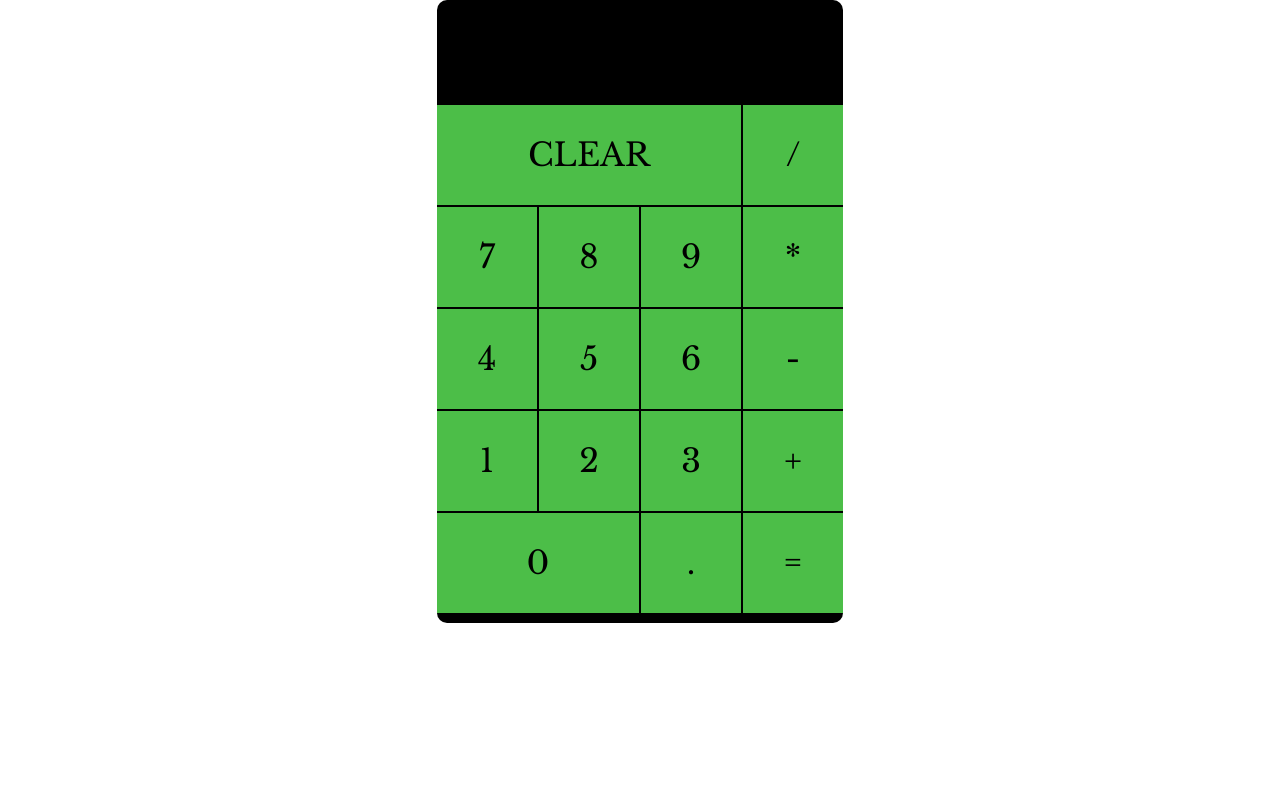
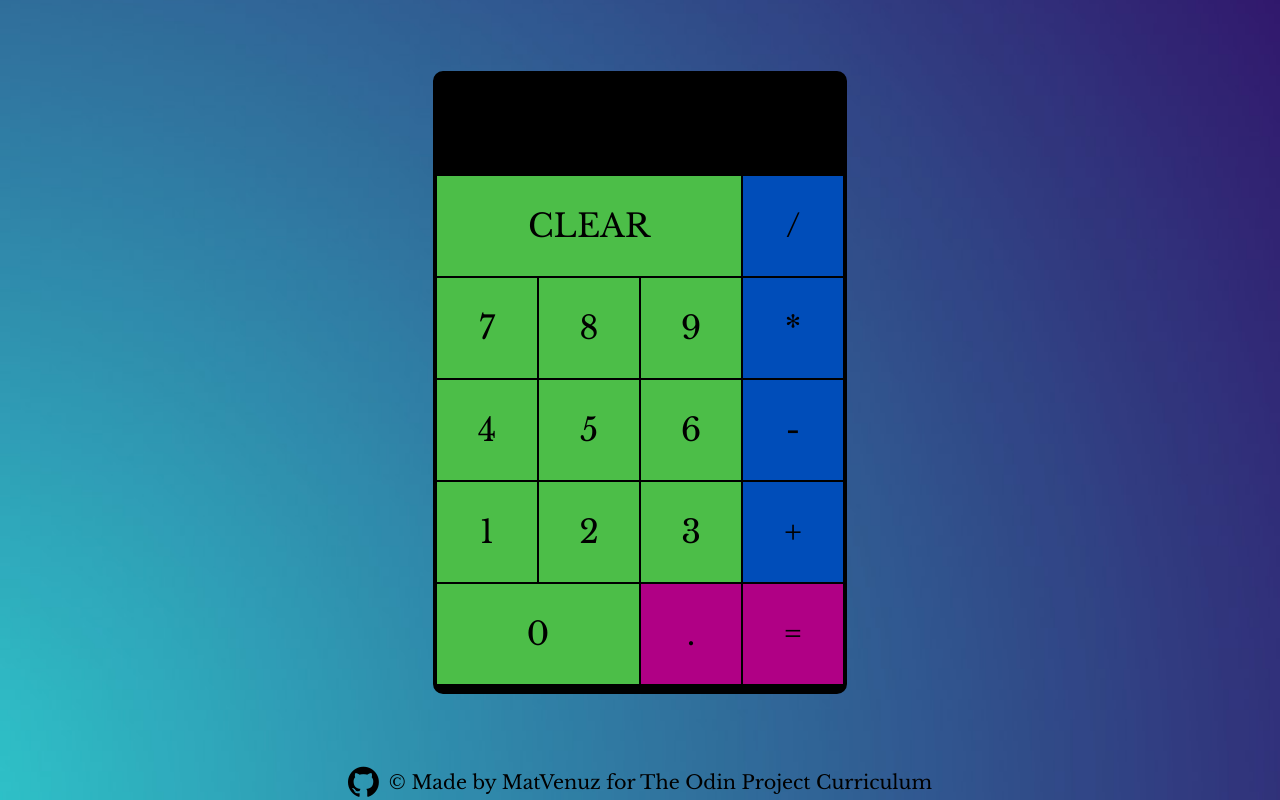
Before and after one commit to MatVenuz/Calculator, a plain HTML site: page index.html in a window 1280 px wide. Drawn offline with nearby package versions, Linux system fonts and the light colour scheme.

Commit message:
html,css and some minor fixing in js

```diff
--- a/css/styles.css
+++ b/css/styles.css
@@ -7,20 +7,32 @@
 :root {
     --green: #4cbe48;
     --black: #000000;
-    --white: #ffffff
+    --white: #ffffff;
+    --blue : #004db9;
+    --magenta: #b00085;
 }
 
 body {
     font-family: 'Libre Baskerville', serif;
+    display: flex;
+    flex-direction: column;
+    min-height: 100vh;
+    background: url(../img/background.jpeg) no-repeat center center fixed;
+    -webkit-background-size: cover;
+    -moz-background-size: cover;
+    -o-background-size: cover;
+    background-size: cover;
 }
 
 #case {
     display: flex;
     flex-direction: column;
-    max-width: 406px;
-    margin: 0 auto;
+    max-width: 416px;
+    margin: auto;
     border-bottom: 10px solid var(--black);
     border-top: 10px solid var(--black);
+    border-left: 4px solid var(--black);
+    border-right: 4px solid var(--black);
     border-radius: 10px;
 }
 
@@ -28,11 +40,12 @@ body {
     display: flex;
     justify-content: end;
     align-items: flex-end;
-    font-size: 3em;
+    font-size: 2.5em;
     height: 95px;
     padding-right: 20px;
     background-color: var(--black);
     color: var(--white);
+    overflow: hidden;
 }
 
 #buttons {
@@ -54,8 +67,16 @@ body {
     background-color: var(--green)
 }
 
+.operator {
+    background-color: var(--blue);
+}
+
+.dot,.equal {
+    background-color: var(--magenta);
+}
+
 .grid-item:active {
-    background-color: #a21fa7;
+    filter: brightness(80%);
 }
 
 #clear {
@@ -65,3 +86,18 @@ body {
 #zero {
     grid-column: 1 / span 2;
 }
+
+footer {
+    display: flex;
+    justify-content: center;
+    align-items: center;
+}
+
+footer p {
+    margin-left: 10px;
+    font-size: 1.2em;
+}
+
+a {
+    color: var(--black);
+}
--- a/index.html
+++ b/index.html
@@ -7,6 +7,8 @@
     <meta name='viewport' content='width=device-width, initial-scale=1'>
     <link rel='stylesheet' type='text/css' media='screen' href='./css/styles.css'>
     <link href="https://fonts.googleapis.com/css2?family=Libre+Baskerville&display=swap" rel="stylesheet">
+    <link rel="stylesheet" href="https://cdnjs.cloudflare.com/ajax/libs/font-awesome/4.7.0/css/font-awesome.min.css">
+    <link rel="icon" href="./img/icon.jpg"
 </head>
 <body>
    <div id="case">
@@ -28,9 +30,13 @@
            <button id="sum" class="grid-item operator" value="+">+</button>
            <button id="zero" class="grid-item number" value="0">0</button>
            <button id="decimal" class="grid-item dot" value=".">.</button>
-           <button id="equal" class="grid-item" value="=">=</button>
+           <button id="equal" class="grid-item equal" value="=">=</button>
        </div>
    </div>
+   <footer>
+       <a href="https://github.com/MatVenuz"><i class="fa fa-github" style="font-size:36px"></i></a>
+       <p>&copy; Made by MatVenuz for The Odin Project Curriculum</p>
+   </footer>
    <script src='script.js'></script>
 </body>
 </html>
--- a/script.js
+++ b/script.js
@@ -125,7 +125,10 @@ operators.forEach(operator => {
 
 /* decimal EventListener */
 dot.addEventListener("click", () => {
-    if(firstValue.indexOf(".") < 1 && operatorValue === "") {
+    if (screen.textContent === "ERROR") {
+        dot.disable = "true"
+    }
+    else if (firstValue.indexOf(".") < 1 && operatorValue === "") {
         screen.innerHTML += dot.value;
         firstValue += dot.value;
         dot.disable = "true"
```
Also changed, not shown: img/background.jpeg (added), img/icon.jpg (added).
